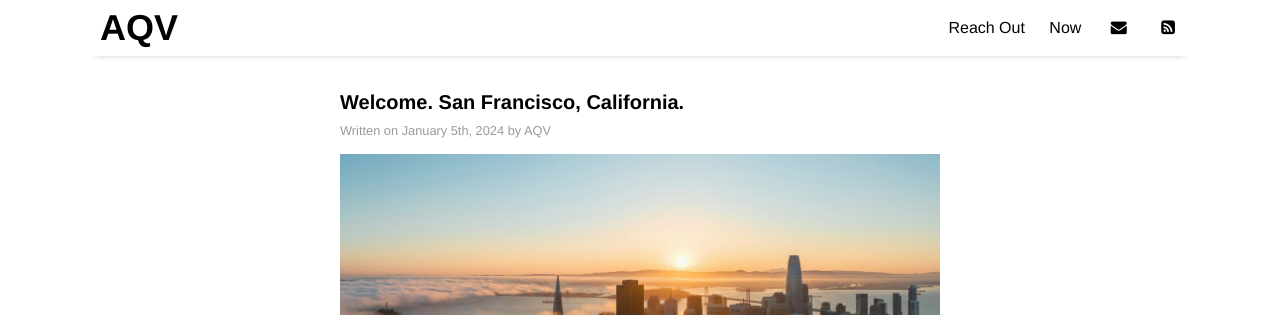
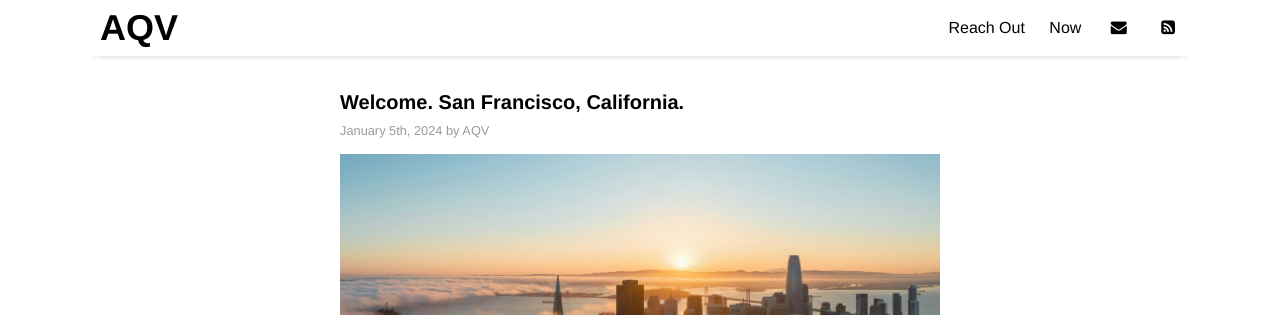
Before and after one commit to aqv-us/aqv-us, a Jekyll site: the page built from _posts/2024-01-05-welcome.md, in a window 1280 px wide. Shown: the top 315 px of the page. Built offline with Jekyll 4.4.1, drawn with Linux system fonts in a browser that asks for light colours; nearby versions of some CDN libraries.

Commit message:
Update settings.yml

```diff
--- a/_data/settings.yml
+++ b/_data/settings.yml
@@ -26,4 +26,6 @@ sharing_button_prompt: ''
 
 related_posts: ''
 
-post_date_prefix: 'Written on'
+post_date_prefix: ''
+
+hide_post_date: true
```
